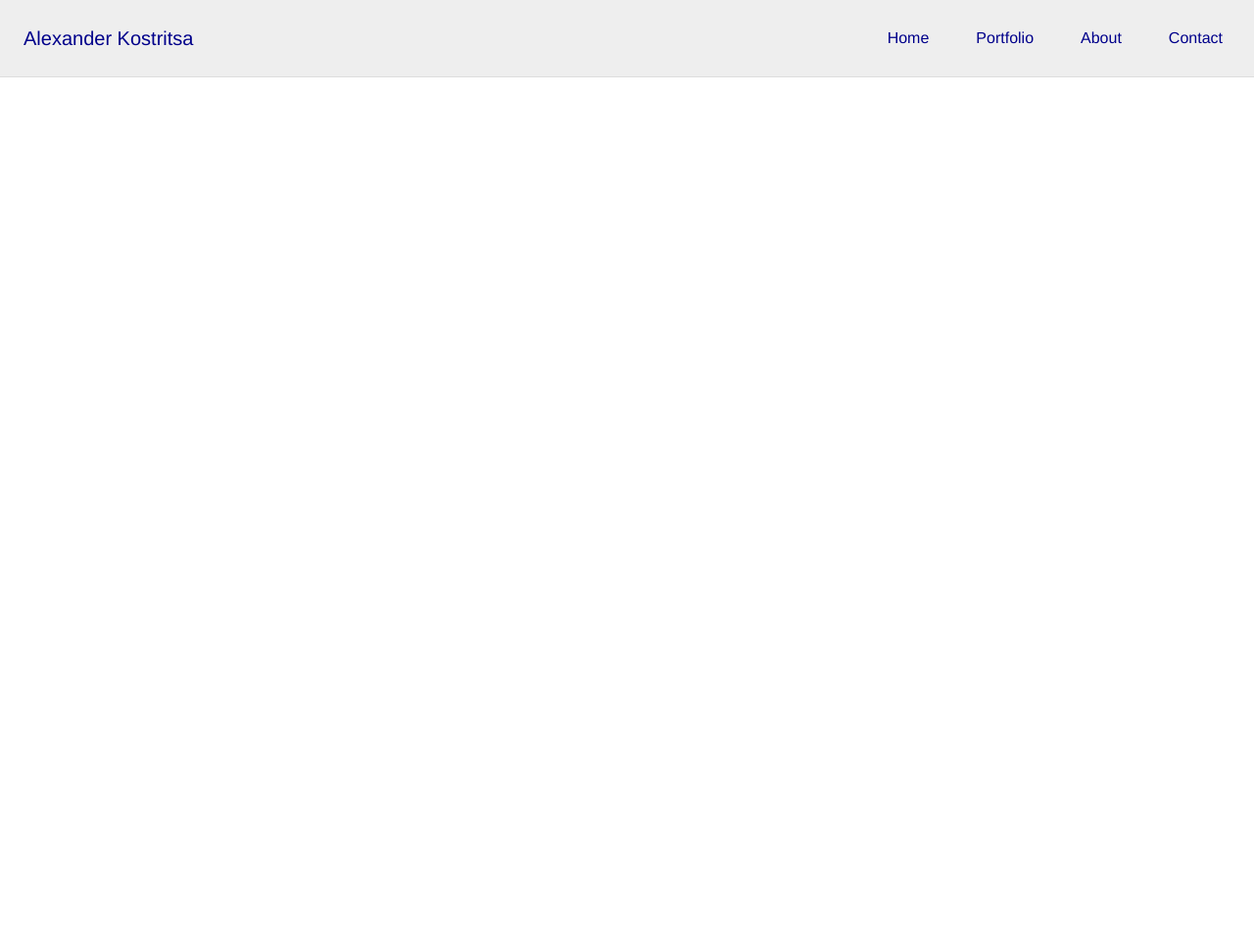
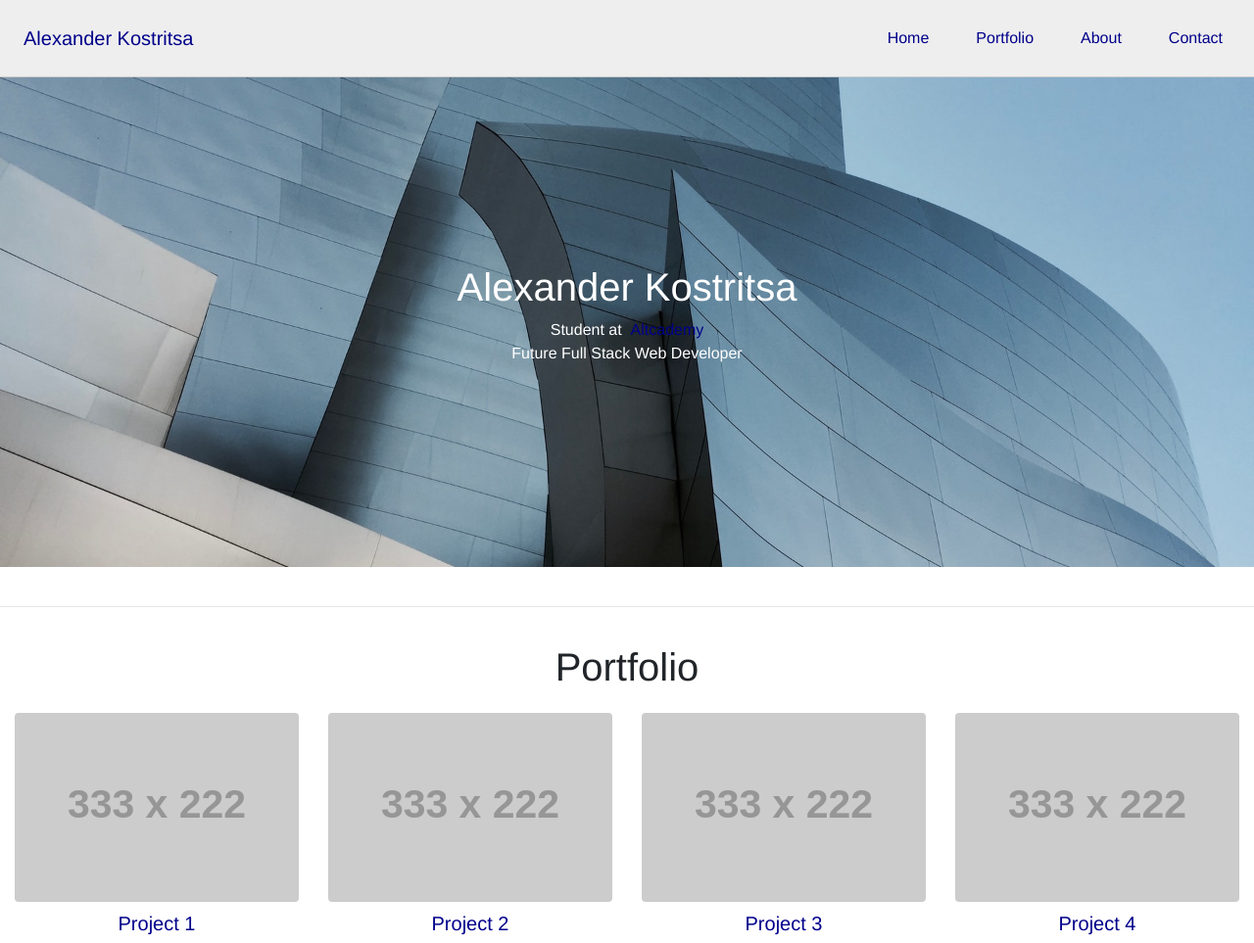
Before and after one commit to phaeton88/personalPortfolio, a plain HTML site: page index.html in a window 1280 px wide. Shown: the whole page at 98% size. Before the commit the page ends 800 px from the top, so only its background shows below. Drawn offline with nearby package versions, Linux system fonts and the light colour scheme; placeholder pictures from the web are drawn by us.

Commit message:
added portfolio

```diff
--- a/index.html
+++ b/index.html
@@ -30,12 +30,54 @@
       <i class="fas fa-bars"></i>
       </button>
       <div class="collapse navbar-collapse position-absolute" id="navbarMenu">
-        <a class="nav-item nav-link pl-4" href="">Home</a>
+        <a class="nav-item nav-link pl-4" href="index.html">Home</a>
         <a class="nav-item nav-link pl-4" href="">Portfolio</a>
         <a class="nav-item nav-link pl-4" href="">About</a>
         <a class="nav-item nav-link pl-4" href="">Contact</a>
       </div>
     </nav>
+    <!-- main hero -->
+    <div class="container-fluid">
+      <div class="row">
+        <div class="col-12 d-flex w-100 main-hero mb-4">
+          <div class="my-auto mx-auto">
+            <h1 class="text-center">Alexander Kostritsa</h1>
+            <p class="text-center">Student at &nbsp<a href="https://www.altcademy.com/" target="blank">Altcademy</a><br>Future Full Stack Web Developer</p>
+          </div>
+        </div>
+      </div>
+    </div>
+    <hr>
+      <!-- portfolio -->
+    <div class="container-fluid">
+      <h2 class= "text-center portfolio-title">Portfolio</h2>
+      <div class="row">
+        <div class="col-12 col-sm-6 col-lg-3">
+          <div class="portfolio">
+            <img class="img-fluid w-100 rounded" src="https://via.placeholder.com/333x222"/>
+            <h4 class="projectNumber"><a href="">Project 1</a></h4>
+          </div>
+        </div>
+        <div class="col-12 col-sm-6 col-lg-3">
+          <div class="portfolio">
+            <img class="img-fluid w-100 rounded" src="https://via.placeholder.com/333x222"/>
+            <h4 class="projectNumber"><a href="">Project 2</a></h4>
+          </div>
+        </div>
+        <div class="col-12 col-sm-6 col-lg-3">
+          <div class="portfolio">
+            <img class="img-fluid w-100 rounded" src="https://via.placeholder.com/333x222"/>
+            <h4 class="projectNumber"><a href="">Project 3</a></h4>
+          </div>
+        </div>
+        <div class="col-12 col-sm-6 col-lg-3">
+          <div class="portfolio">
+            <img class="img-fluid w-100 rounded" src="https://via.placeholder.com/333x222"/>
+            <h4 class="projectNumber"><a href="">Project 4</a></h4>
+          </div>
+        </div>
+      </div>
+    </div>
     <script src="https://code.jquery.com/jquery-3.3.1.slim.min.js" integrity="sha384-q8i/X+965DzO0rT7abK41JStQIAqVgRVzpbzo5smXKp4YfRvH+8abtTE1Pi6jizo" crossorigin="anonymous"></script>
     <script src="https://cdnjs.cloudflare.com/ajax/libs/popper.js/1.14.3/umd/popper.min.js" integrity="sha384-ZMP7rVo3mIykV+2+9J3UJ46jBk0WLaUAdn689aCwoqbBJiSnjAK/l8WvCWPIPm49" crossorigin="anonymous"></script>
     <script src="https://stackpath.bootstrapcdn.com/bootstrap/4.1.3/js/bootstrap.min.js" integrity="sha384-ChfqqxuZUCnJSK3+MXmPNIyE6ZbWh2IMqE241rYiqJxyMiZ6OW/JmZQ5stwEULTy" crossorigin="anonymous"></script>
--- a/style.css
+++ b/style.css
@@ -4,7 +4,7 @@ body {
 
 nav {
   background-color: #eee;
-  border-bottom: solid 1px #ddd;
+  border-bottom: solid 1px #ccc;
 }
 
 a {
@@ -42,3 +42,38 @@ a:hover,
 #navbarMenuToggler:hover {
   color: #0000d8;
 }
+
+.main-hero {
+  height: 500px;
+  background-image: url(images/tobias.jpg);
+  background-position: center;
+  background-size: cover;
+  background-repeat: no-repeat;
+  color: white;
+}
+
+.portfolio-title {
+  font-size: 40px;
+  position: relative;
+  top: 5px;
+  padding-top: 1rem;
+}
+
+.portfolio {
+  margin-top: 20px;
+}
+
+@media (max-width: 575px) {
+  .portfolio {
+    margin-left: -15px;
+    margin-right: -15px;
+    margin-top: 40px;
+    border-bottom: 1px solid #ccc;
+  }
+}
+
+.projectNumber {
+  text-align: center;
+  font-size: 20px;
+  margin-top: 10px;
+}
```
Also changed, not shown: images/tobias.jpg (added), 1 other file.
